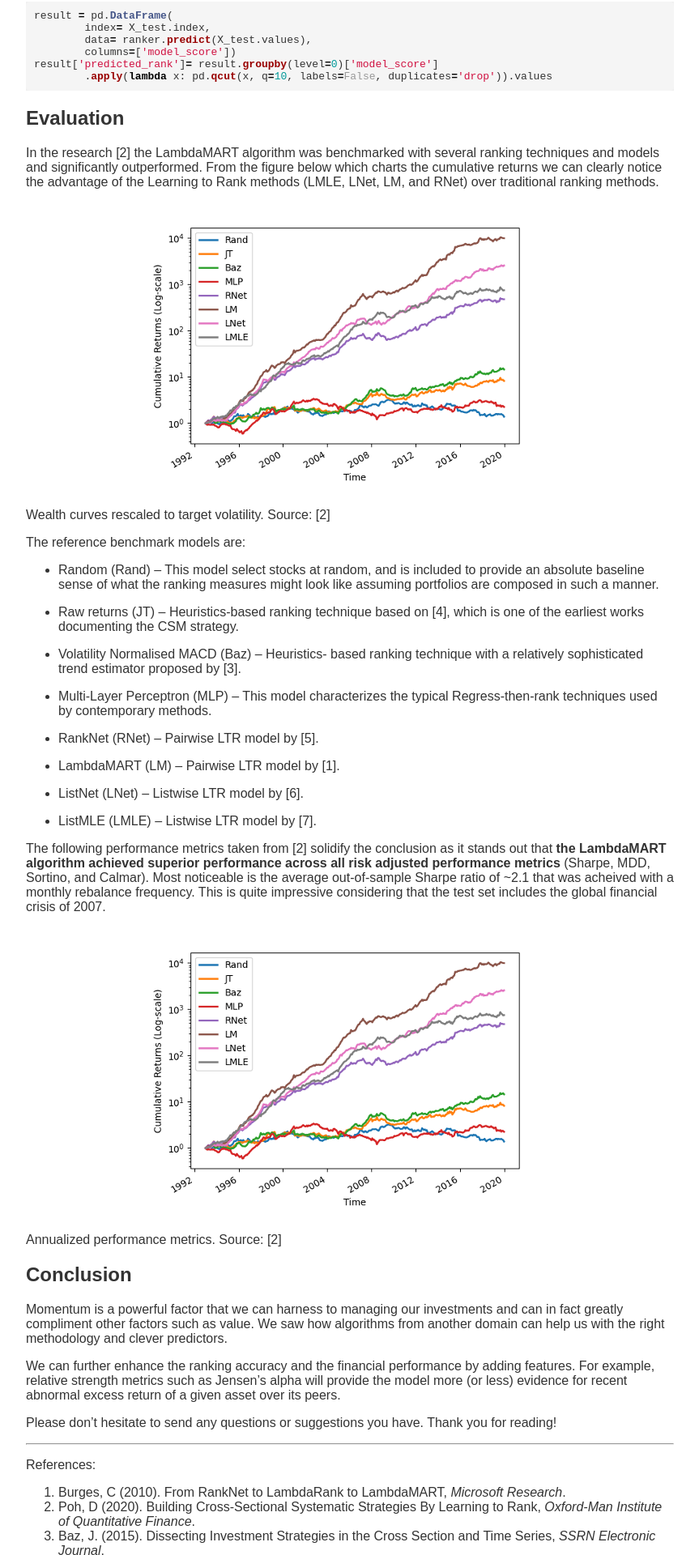
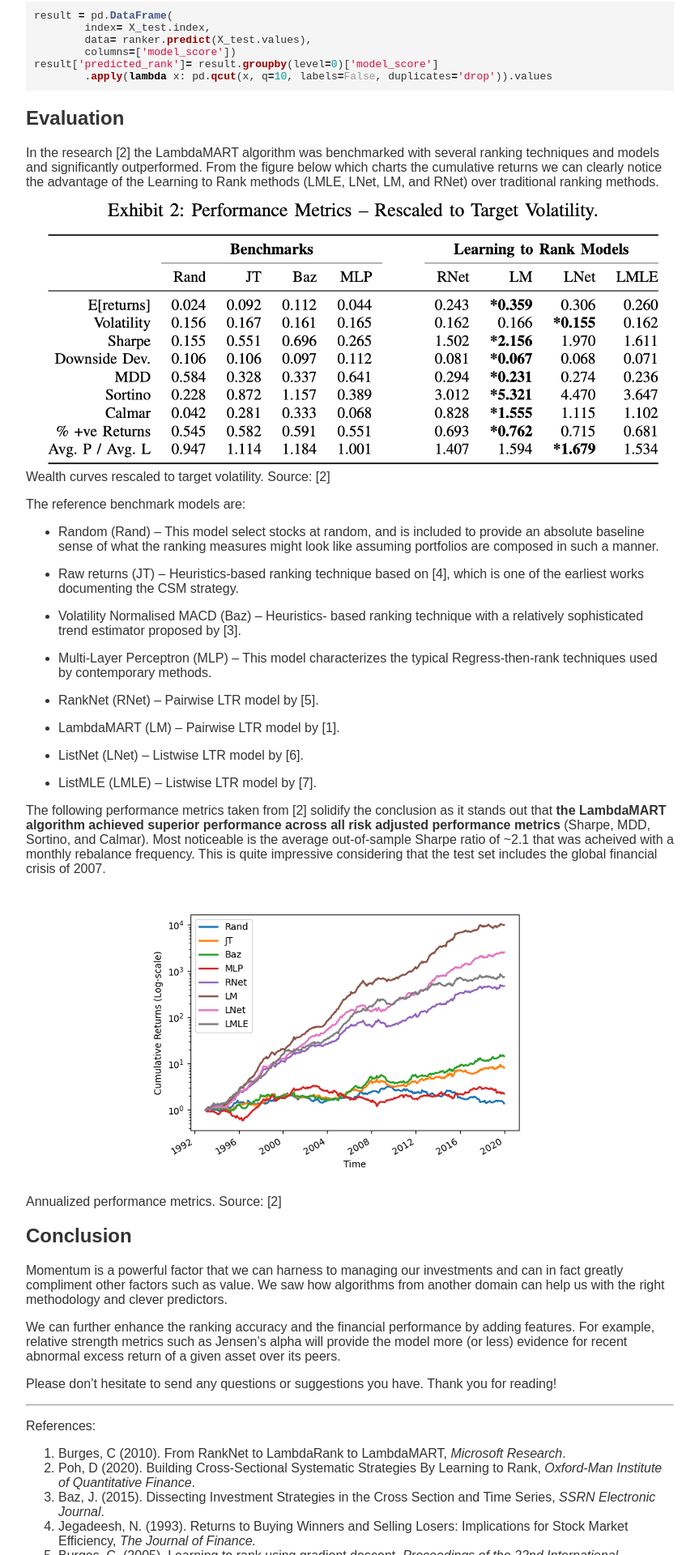
Before and after one commit to Cohen-Or/cohen-or.github.io, a Jekyll site: the page built from posts/csm.md, in a window 1280 px wide. Shown: the part 4290-6210 px from the top of the page at 81% size, without its empty margins (208-1071 px from the left). Built offline with Jekyll 4.4.1, drawn with Linux system fonts in a browser that asks for light colours; our own code applies the rules of GitHub Pages for plain Markdown files; formulas are drawn with MathJax 3.

Commit message:
Update csm.md

````diff
--- a/posts/csm.md
+++ b/posts/csm.md
@@ -167,7 +167,7 @@ result['predicted_rank']= result.groupby(level=0)['model_score']
 ```
 ## Evaluation
 In the research [2] the LambdaMART algorithm was benchmarked with several ranking techniques and models and significantly outperformed. From the figure below which charts the cumulative returns we can clearly notice the advantage of the Learning to Rank methods (LMLE, LNet, LM, and RNet) over traditional ranking methods.
-![Cumulative Returns. Source: Poh et al.](/images/csm1.png)
+![Cumulative Returns. Source: Poh et al.](/images/csm2.png)
 Wealth curves rescaled to target volatility. Source: [2]
 
 The reference benchmark models are:
````
